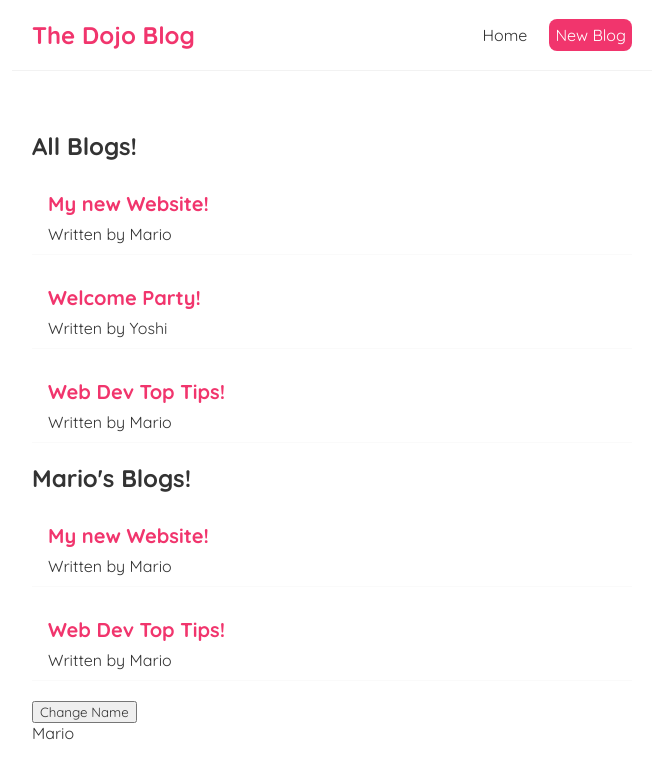
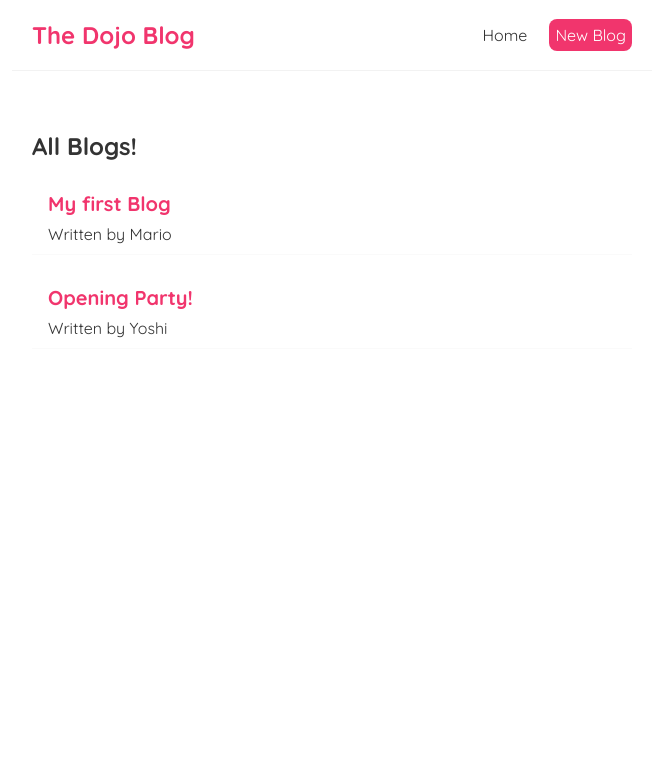
Before and after one commit to NXWBAH/dojo-blog, a React (Create React App) app: page / in a window 1280 px wide. Shown: the top 778 px of the page, without its empty margins (308-971 px from the left). Built offline with nearby package versions, Linux system fonts and the light colour scheme; data requests are answered from the project's data file.

Commit message:
Fetching Data with useEffect

```diff
--- a/src/Home.js
+++ b/src/Home.js
@@ -2,30 +2,34 @@
 import BlogList from './BlogList';
 
 const Home = () => {
-	const [blogs, setBlogs] = useState([
-		{ title: 'My new Website!', body: 'lorem ipsum...', author: 'Mario', id: 1 },
-		{ title: 'Welcome Party!', body: 'lorem ipsum...', author: 'Yoshi', id: 2 },
-		{ title: 'Web Dev Top Tips!', body: 'lorem ipsum...', author: 'Mario', id: 3 },
-	]);
+	const [blogs, setBlogs] = useState(null);
 
 	// This function passes the entire blogs array into the new Blogs, but looks for the blog associated with the id passed into it.
 	// That blog is then removed from the array --  and the new array, without that blog, is set as the updated blogs to be displayed.
-	const handleDelete = (id) => {
-		const newBlogs = blogs.filter((blog) => blog.id !== id);
-		setBlogs(newBlogs);
-	};
 
-	const [name, setName] = useState('Mario');
-
-	// Used for Authentication Services - Gets ran every render of the data
+	// useEffect is used for Authentication Services - Gets ran every render of the data
 	// DO NOT CHANGE THE STATE FROM WITHIN useEffect. It will result in a never ending loop.
 	// Passing in an empty array as a dependancy allows for useEffect to only be ran during the initial launch of the application.
 	// If there is a dependancy listed, it will watch that dependancy and will only run when that dependancy is altered.
 
+	// fetch grabs the resource that is being watched. It is a GET method, and is a promise so we need a .then method at the end of it.
+	// Can not make it async.
+	// When you return a result (res), it is a promise and asyncronous -- requires a .then method.
+	// Data is the Json data in  db.json.
+
+	// It is important to note that we can only setBlogs here because we are passing in an empty dependancy. Meaning this useEffect only gets ran during
+	// the initial launch.
+
 	useEffect(() => {
-		console.log('Use effect ran.');
-		console.log(name);
-	}, [name]);
+		fetch('http://localhost:8000/blogs')
+			.then((res) => {
+				return res.json();
+			})
+			.then((data) => {
+				console.log(data);
+				setBlogs(data);
+			});
+	}, []);
 
 	//  Props are used here for two reasons
 	// 1. It allows for the BlogList component to be more re-useable
@@ -35,14 +39,10 @@
 	// 		Props here, are both 'blogs' and 'title'
 	// .Filter allows you to cycle through the array and filter what you want to be returned.
 	// blogs.filter((blog) => blog.author === 'mario') allows you only return Blogs associated with mario
-	return (
-		<div className='home'>
-			<BlogList blogs={blogs} title='All Blogs!' handleDelete={handleDelete} />
-			<BlogList blogs={blogs.filter((blog) => blog.author === 'Mario')} title="Mario's Blogs!" />
-			<button onClick={() => setName('Luigi')}>Change Name</button>
-			<p>{name}</p>
-		</div>
-	);
+	// Logical AND -- && -- It evaluates the left first. If the left is false, it doesn't even bother with the right side.
+	// This is needed because when the program is initially ran, the blogs variable is set to Null and Null throws an error
+	// Due to blogs being cycled through a map in the BlogList.js
+	return <div className='home'>{blogs && <BlogList blogs={blogs} title='All Blogs!' />}</div>;
 };
 
 export default Home;
```
